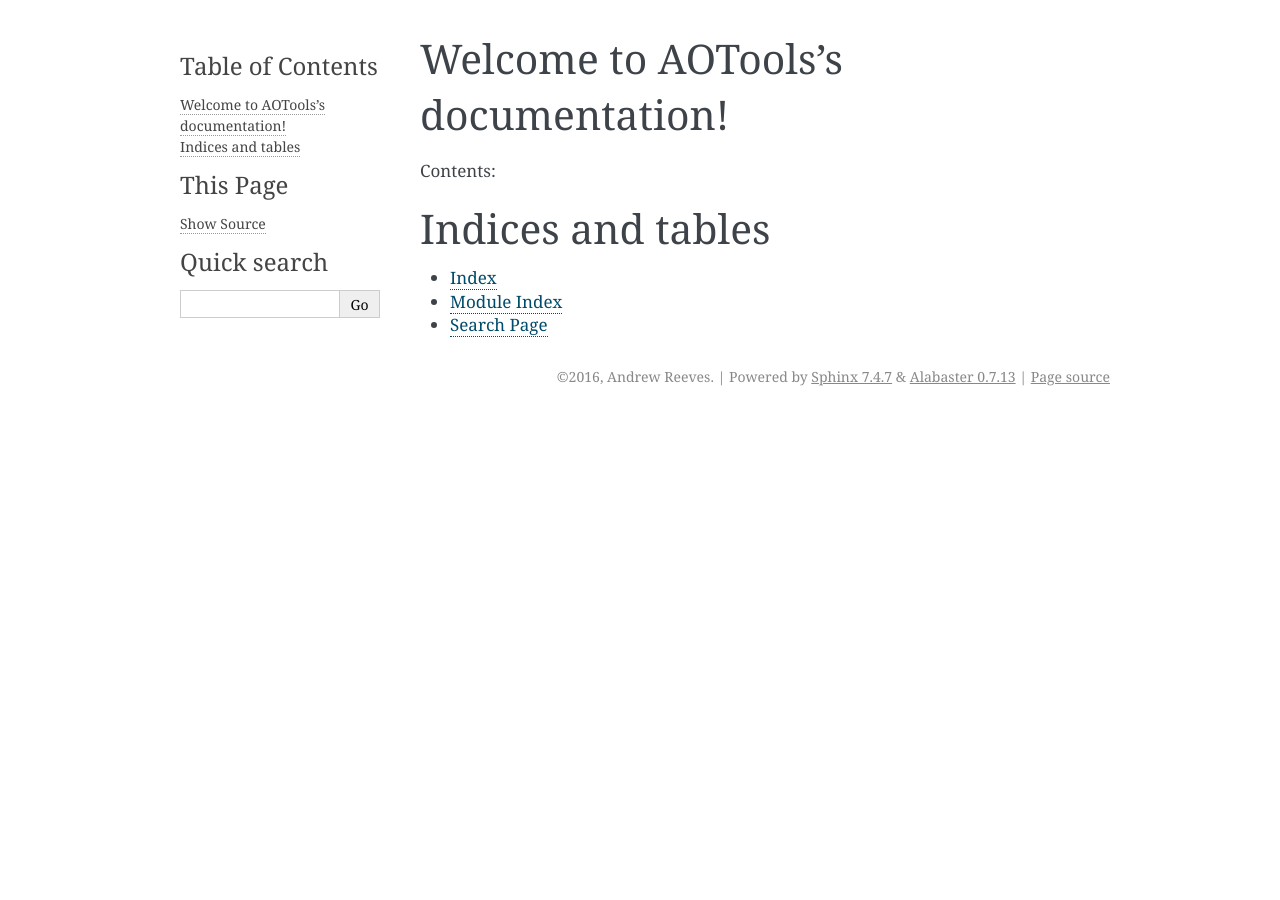
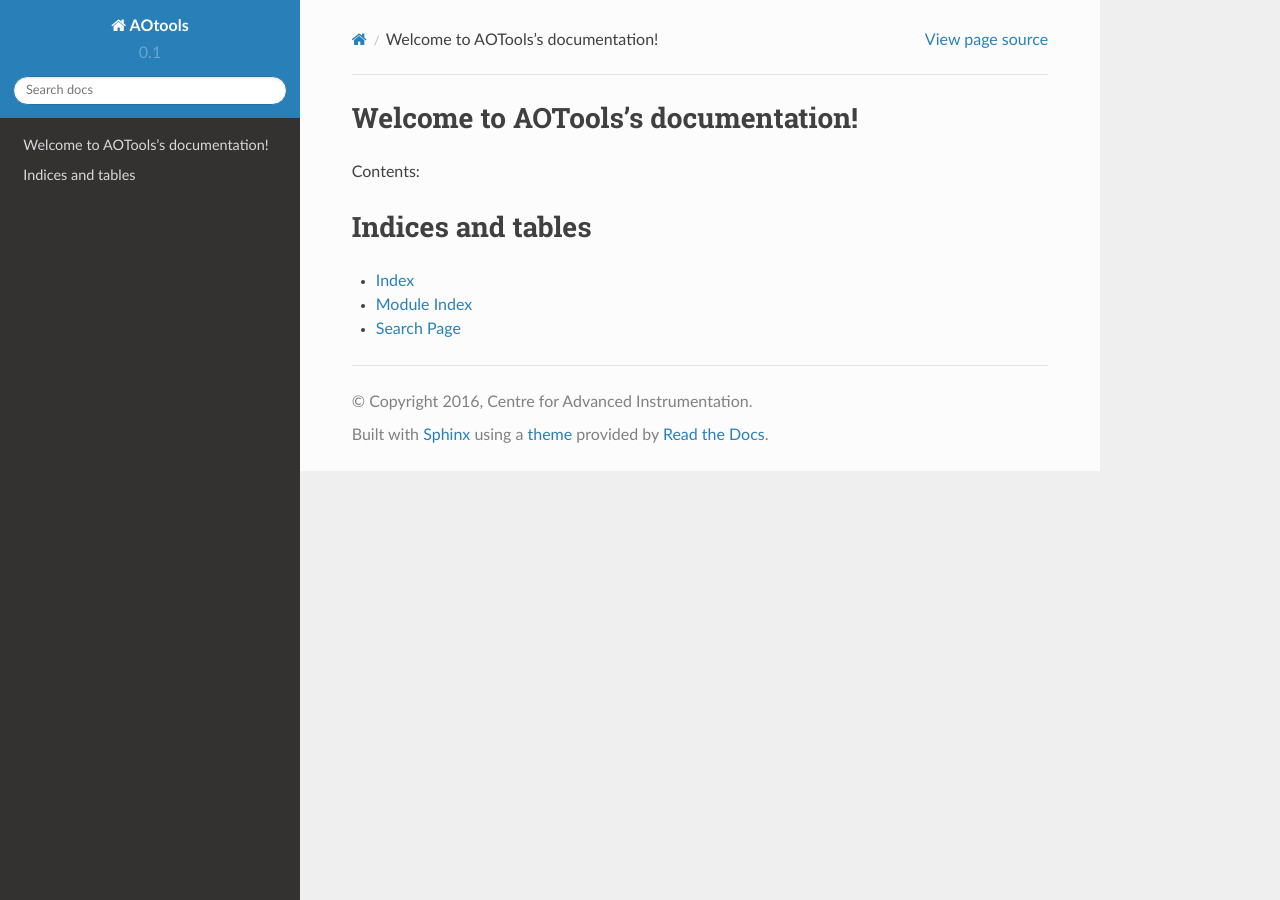
Before and after one commit to ojdf/aotools, a Sphinx documentation site: the page built from doc/source/index.rst, in a window 1280 px wide. Built offline with Sphinx 7.4.7 and the Read the Docs theme 2.0.0, drawn with Linux system fonts in a browser that asks for light colours; pages that are not in the unit, such as notebooks, are missing from menus.

Commit message:
update doc conf

```diff
--- a/doc/source/conf.py
+++ b/doc/source/conf.py
@@ -14,6 +14,10 @@
 
 import sys
 import os
+
+# Add soapy to path
+AOTOOLS_DIR = os.path.join(os.path.dirname(os.path.realpath(__file__)), '../..')
+sys.path.append(AOTOOLS_DIR)
 
 # If extensions (or modules to document with autodoc) are in another directory,
 # add these directories to sys.path here. If the directory is relative to the
@@ -36,7 +40,8 @@
     'sphinx.ext.coverage',
     'sphinx.ext.mathjax',
     'sphinx.ext.ifconfig',
-    'sphinx.ext.viewcode',
+    'sphinx.ext.viewcode'
+    'sphinx.ext.napoleon',
 ]
 
 # Add any paths that contain templates here, relative to this directory.
@@ -54,9 +59,9 @@
 master_doc = 'index'
 
 # General information about the project.
-project = u'aotools'
-copyright = u'2016, Andrew Reeves'
-author = u'Andrew Reeves'
+project = u'AOtools'
+copyright = u'2016, Centre for Advanced Instrumentation'
+author = u'Centre for Advanced Instrumentation'
 
 # The version info for the project you're documenting, acts as replacement for
 # |version| and |release|, also used in various other places throughout the
@@ -116,7 +121,7 @@
 
 # The theme to use for HTML and HTML Help pages.  See the documentation for
 # a list of builtin themes.
-html_theme = 'alabaster'
+html_theme = 'sphinx_rtd_theme'
 
 # Theme options are theme-specific and customize the look and feel of a theme
 # further.  For a list of options available for each theme, see the
```
